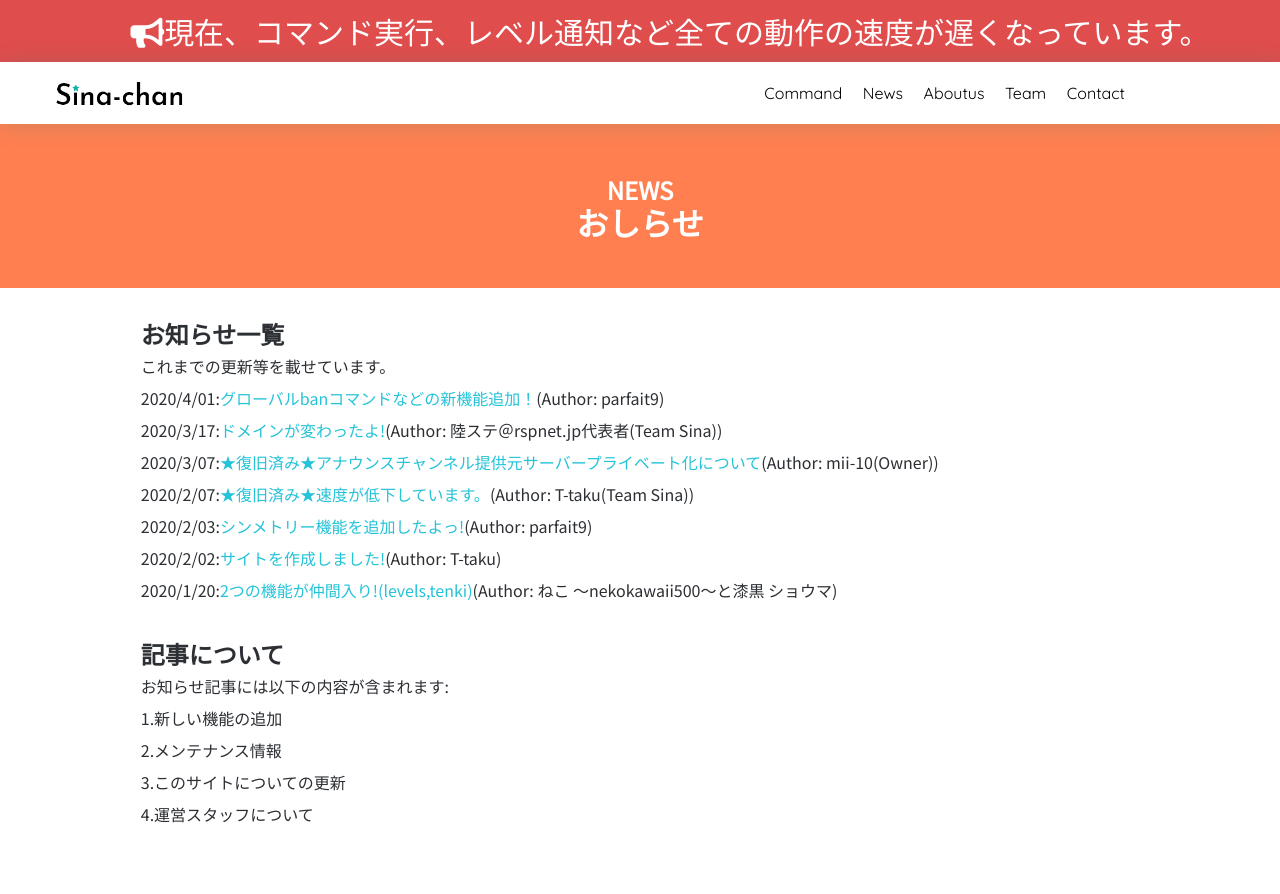
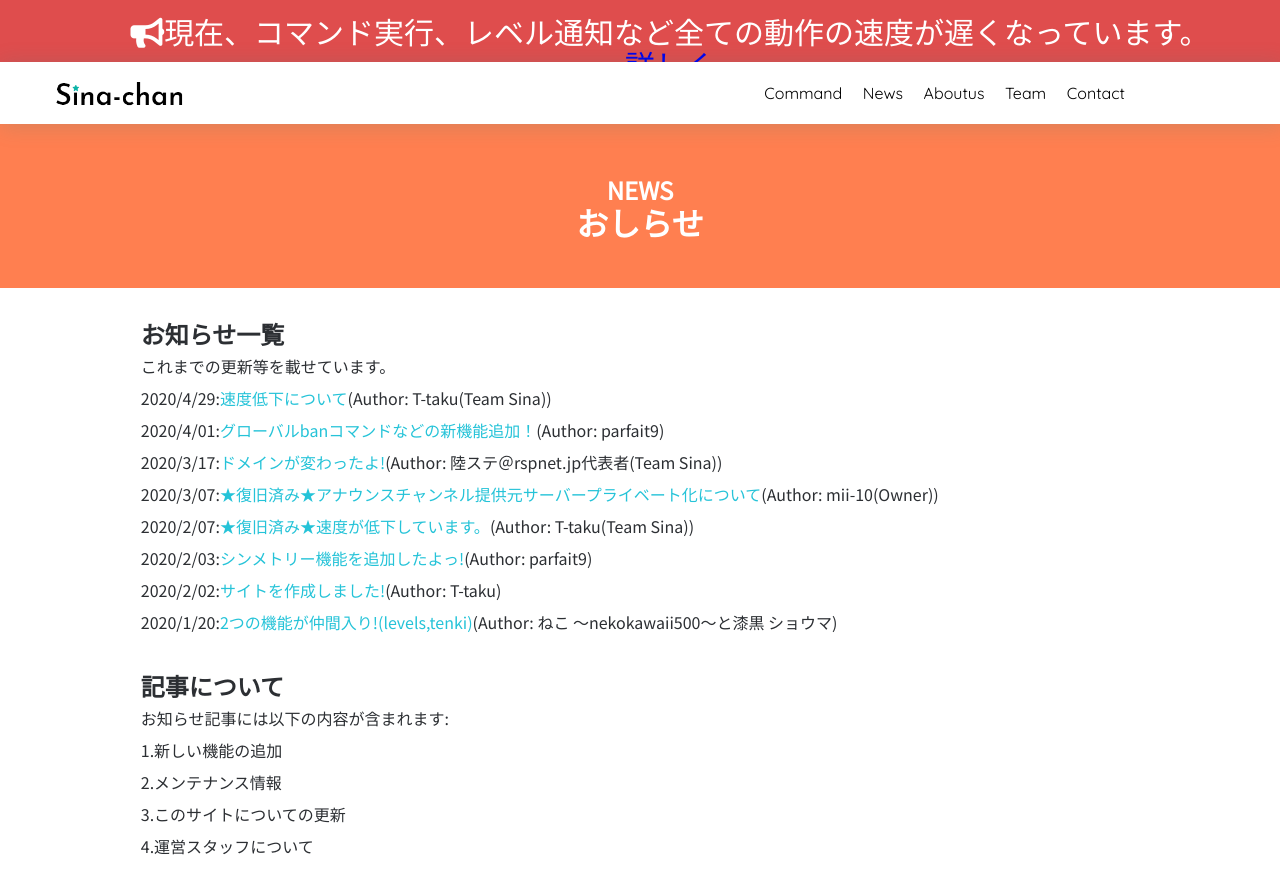
Before and after one commit to SinaKitagami/sinakitagami.github.io, a Jekyll site: the page built from news.md, in a window 1280 px wide and 900 px high. Shown: the top 894 px of the window. Built offline with Jekyll 4.4.1, drawn with Linux system fonts in a browser that asks for light colours; nearby versions of some CDN libraries; some of the changed lines change nothing that is shown.

Commit message:
記事追加

```diff
--- a/_includes/notice.html
+++ b/_includes/notice.html
@@ -1,3 +1,3 @@
 <div class="announce">
-    <p><i class="fas fa-bullhorn"></i>現在、コマンド実行、レベル通知など全ての動作の速度が遅くなっています。</p>
+    <p><i class="fas fa-bullhorn"></i>現在、コマンド実行、レベル通知など全ての動作の速度が遅くなっています。</p><a href="https://sina-chan-d.com/news/slowdown-02">詳しく</a>
 </div>
--- /dev/null
+++ b/_posts/NEWS/2020-04-29-slowdown-02.md
@@ -0,0 +1,29 @@
+---
+layout: post
+title: 速度低下について
+categories: [NEWS]
+tags: [プログラム]
+date: 2020-04-29 0:00
+author: T-taku(Team Sina)
+---
+
+## 速度低下について
+
+現在、グローバルチャットなどを除いた、動作において、応答が大変遅くなっています。このバグについて運営チームは把握済みです。
+
+また、現在動作が遅くなっている動作は以下の通りです。
+
+### 低下している動作
+
+ - コマンド実行
+ - 一部時間帯においてのグローバルチャットの使用
+ - レベル機能
+以上の動作速度にて確認しています。
+
+## 復旧情報
+
+ - 現在、デバッグ作業を行い、原因究明を行なっています。(2020/4/29)
+
+ご迷惑をおかけいたしますが、何卒お願い申し上げます。
+
+Team Sina
```
